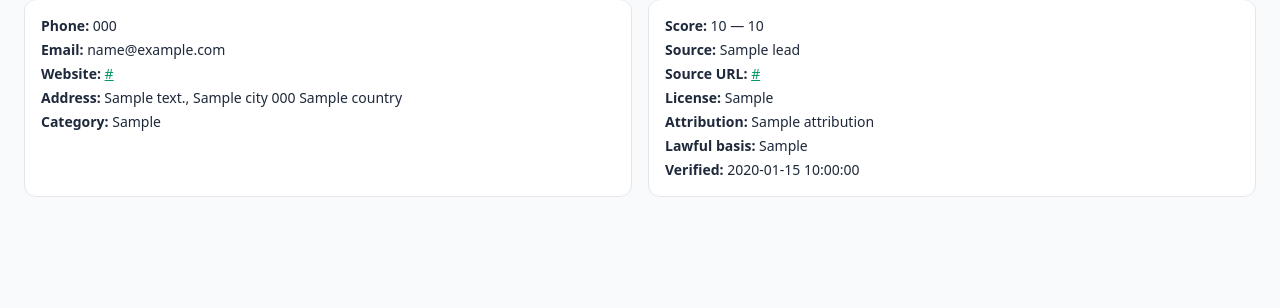
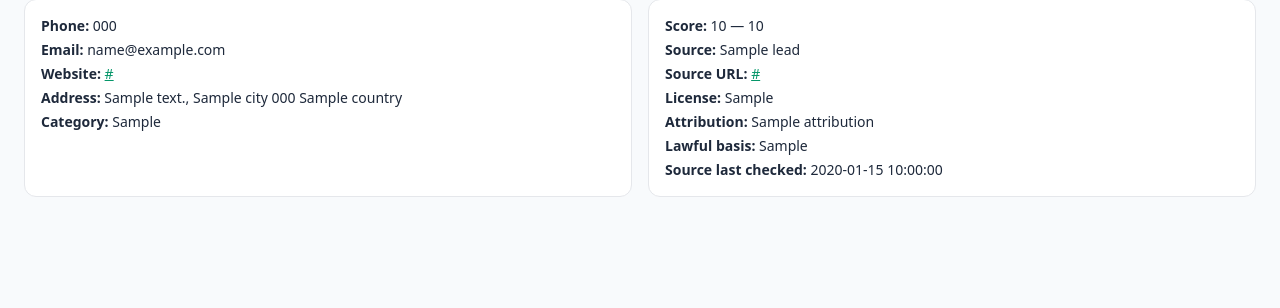
Before and after one commit to peterwafik/leadvein, a Python web app: template app/web/templates/lead_detail.html in a window 1280 px wide. Shown: the part 101-409 px from the top of the page. Run offline with Jinja, Linux system fonts and the light colour scheme; the template is opened without the code that fills it: most values are stand-ins (such as "Sample title", 1, 10 or a date in 2020); some libraries are stand-ins or nearby versions.

Commit message:
fix(ui): 'Verified:' -> 'Source last checked:' on lead detail (honest labelling — it's the OSM freshness date, not a Verified-live claim)

```diff
--- a/app/web/templates/lead_detail.html
+++ b/app/web/templates/lead_detail.html
@@ -15,6 +15,6 @@
     <div><b>License:</b> {{ lead.source_license }}</div>
     <div><b>Attribution:</b> {{ lead.attribution }}</div>
     <div><b>Lawful basis:</b> {{ lead.lawful_basis }}</div>
-    <div><b>Verified:</b> {{ lead.date_last_verified }}</div>
+    <div><b>Source last checked:</b> {{ lead.date_last_verified }}</div>
   </div>
 </div>{% endblock %}
```
